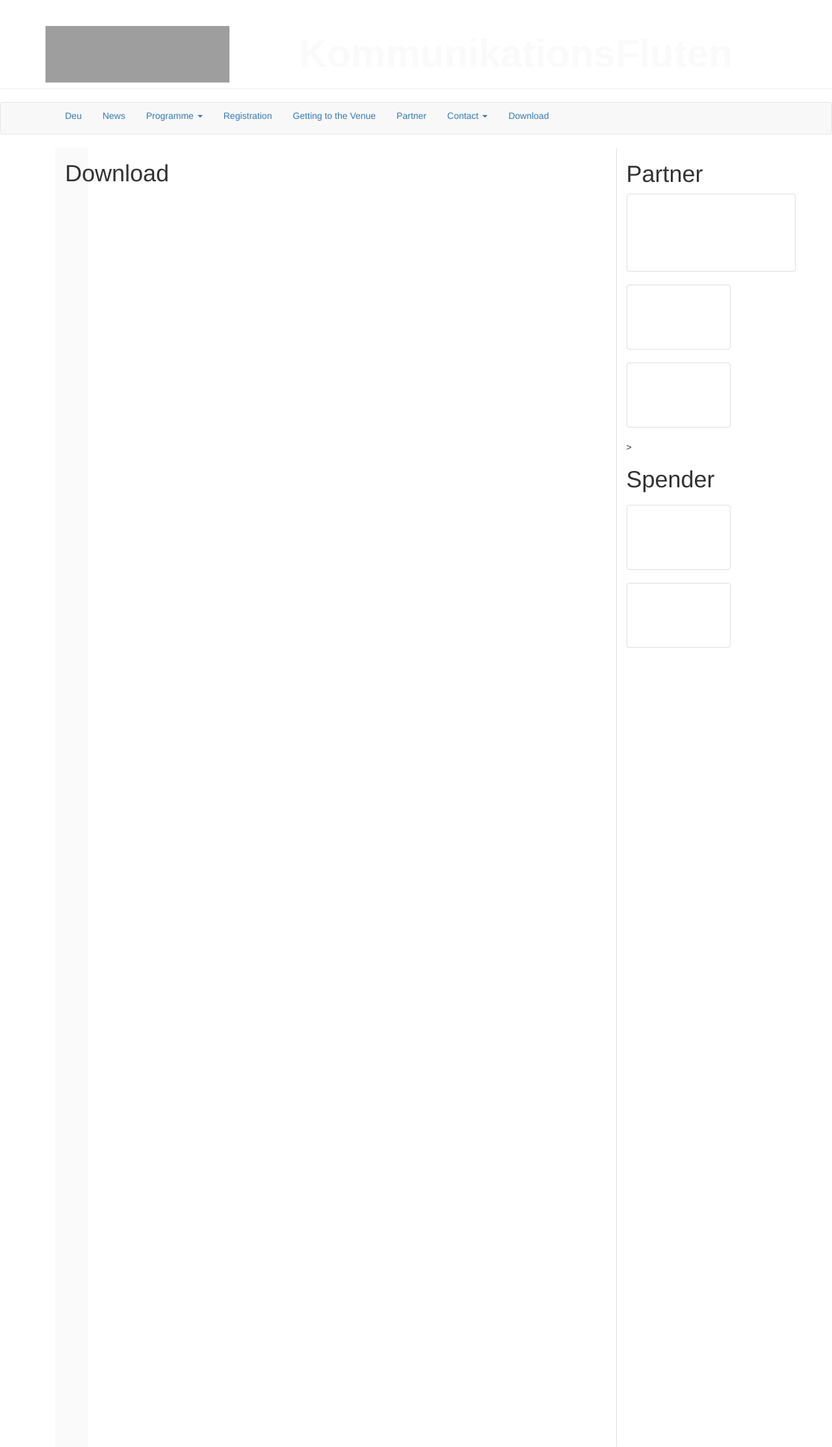
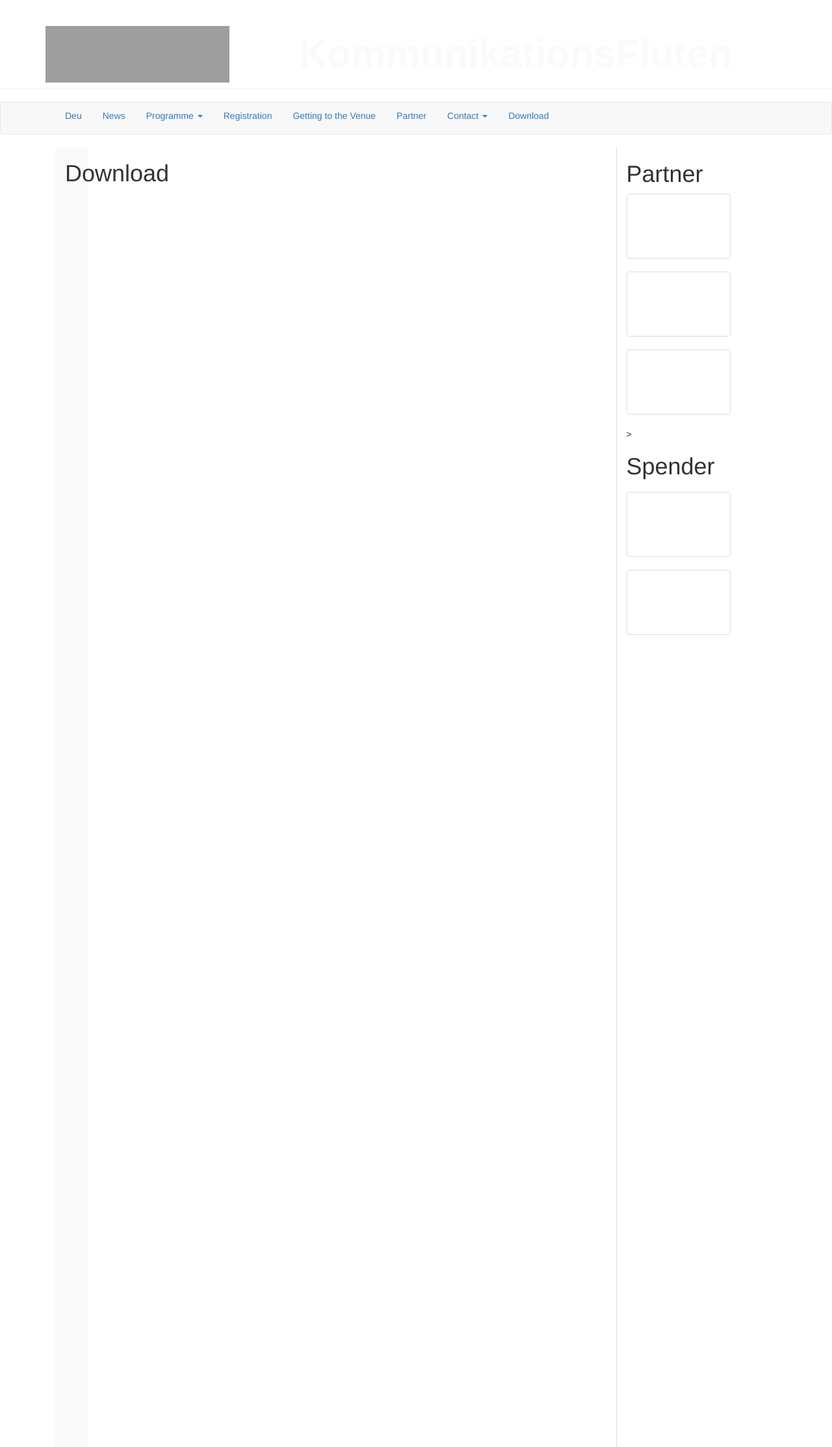
Before and after one commit to susedev/test, a Jekyll site: the page built from download.html, in a window 1280 px wide. Shown: the whole page at 65% size. Built offline with Jekyll 4.4.1, drawn with Linux system fonts in a browser that asks for light colours; nearby versions of some CDN libraries; grey boxes are pictures that could not be loaded.

Commit message:
Update page.html

```diff
--- a/_layouts/page.html
+++ b/_layouts/page.html
@@ -23,7 +23,7 @@ layout: base
     </div>
     <div class="col-md-3" style="display: block; width: 150px; height: 2000px; border:1px solid #FFF; border-left-color:#DDD; margin-left: 15px; box-sizing: border-box;">
       <h1>Partner</h1>
-      <a href="#" class="thumbnail"  style="width: 260px; height: 120px;" ></a>
+      <a href="#" class="thumbnail"  style="width: 160px; height: 100px;" ></a>
       <a href="#" class="thumbnail"  style="width: 160px; height: 100px;" ></a>
       <a href="#" class="thumbnail"  style="width: 160px; height: 100px;" ></a>>
       <h1> Spender <h1>
```
